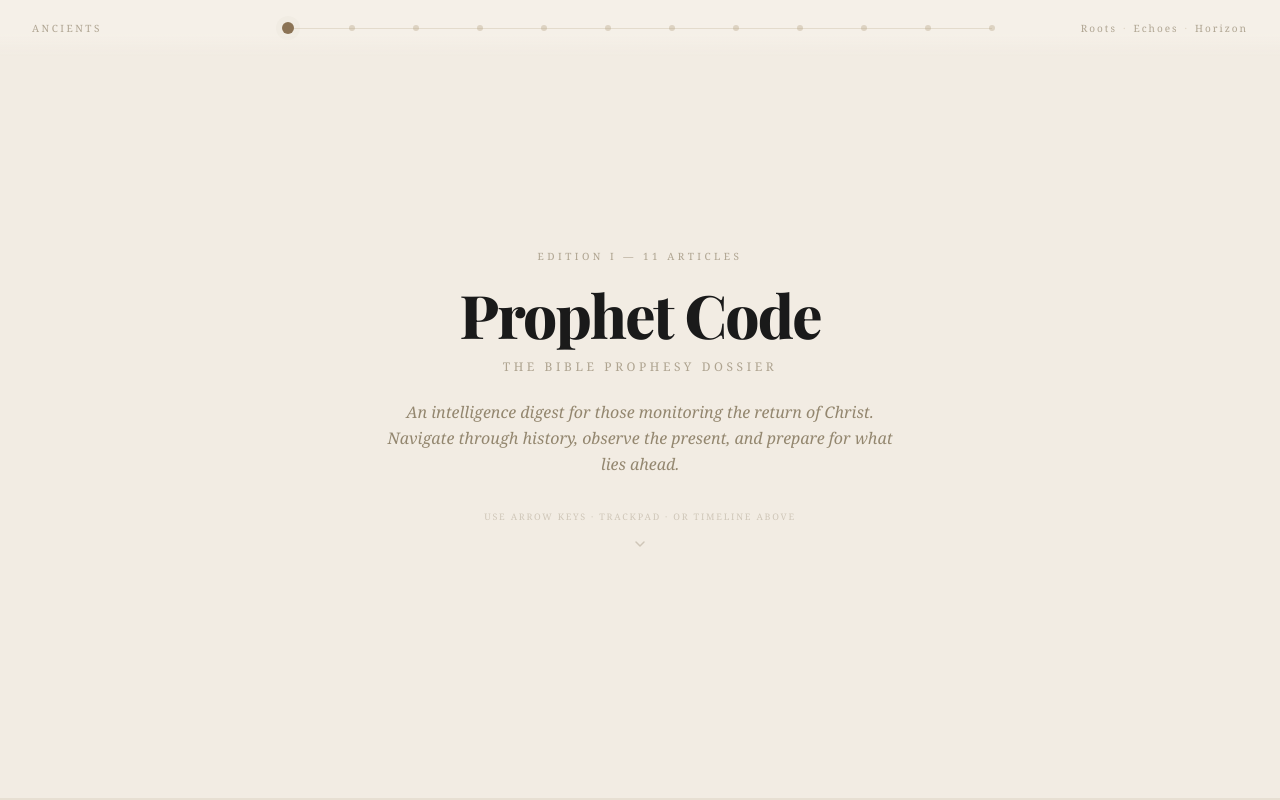
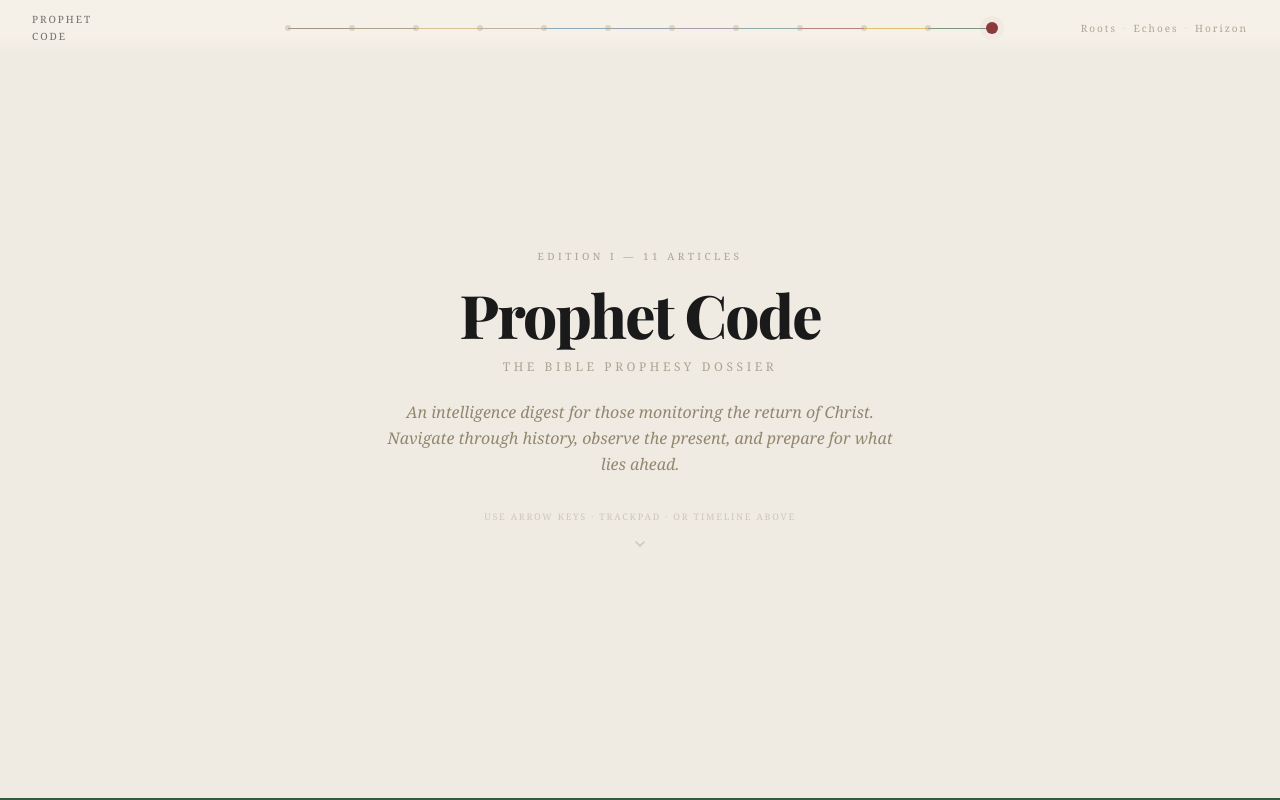
Before and after one commit to 4fo/ProphetCode, a Next.js app: page / in a window 1280 px wide. Built offline with nearby package versions, Linux system fonts and the light colour scheme; a web font is replaced by a local one.

Commit message:
App lands on latest; Prophet Code title navigates to latest
- App now defaults to the last (latest) section on load
- Timeline track left label replaced with clickable 'Prophet Code'
- Clicking 'Prophet Code' scrolls to the latest section

```diff
--- a/src/app/page.tsx
+++ b/src/app/page.tsx
@@ -62,14 +62,29 @@ export default function Home() {
     setActiveIndex(closestIndex);
   }, [slices.length]);
 
+  // Scroll to latest section on mount (skip welcome screen)
+  useEffect(() => {
+    const container = scrollContainerRef.current;
+    if (!container) return;
+
+    // Wait for DOM to be ready, then jump to the last section
+    requestAnimationFrame(() => {
+      const lastChild = container.children[slices.length] as HTMLElement | undefined;
+      if (lastChild) {
+        container.scrollLeft = lastChild.offsetLeft;
+      }
+      // Trigger active index tracking after positioning
+      handleScroll();
+    });
+    // eslint-disable-next-line react-hooks/exhaustive-deps
+  }, []);
+
   // Attach scroll listener
   useEffect(() => {
     const container = scrollContainerRef.current;
     if (!container) return;
 
     container.addEventListener("scroll", handleScroll, { passive: true });
-    handleScroll();
-
     return () => container.removeEventListener("scroll", handleScroll);
   }, [handleScroll]);
 
--- a/src/components/TimelineTrack.tsx
+++ b/src/components/TimelineTrack.tsx
@@ -76,14 +76,14 @@ export default function TimelineTrack({
       }}
     >
       <div className="max-w-7xl mx-auto h-full flex items-center justify-between gap-0 min-w-max">
-        {/* Section label */}
-        <span className="text-[10px] uppercase tracking-[0.25em] text-muted/50 font-serif w-20 shrink-0">
-          {slices[activeIndex]?.id.startsWith("roots")
-            ? "Ancients"
-            : slices[activeIndex]?.id.startsWith("echoes")
-            ? "Modern"
-            : "Future"}
-        </span>
+        {/* Prophet Code — clickable: go to latest */}
+        <button
+          onClick={() => scrollToSection(slices.length - 1)}
+          className="text-[10px] uppercase tracking-[0.2em] text-ink/60 hover:text-ink transition-colors font-serif w-20 shrink-0 text-left cursor-pointer"
+          aria-label="Go to latest"
+        >
+          Prophet<br />Code
+        </button>
 
         {/* Timeline dots */}
         <div className="flex items-center gap-0 flex-1 justify-center">
```
Also changed, not shown: public/data/kjv-index.json (+1 -1 lines).
